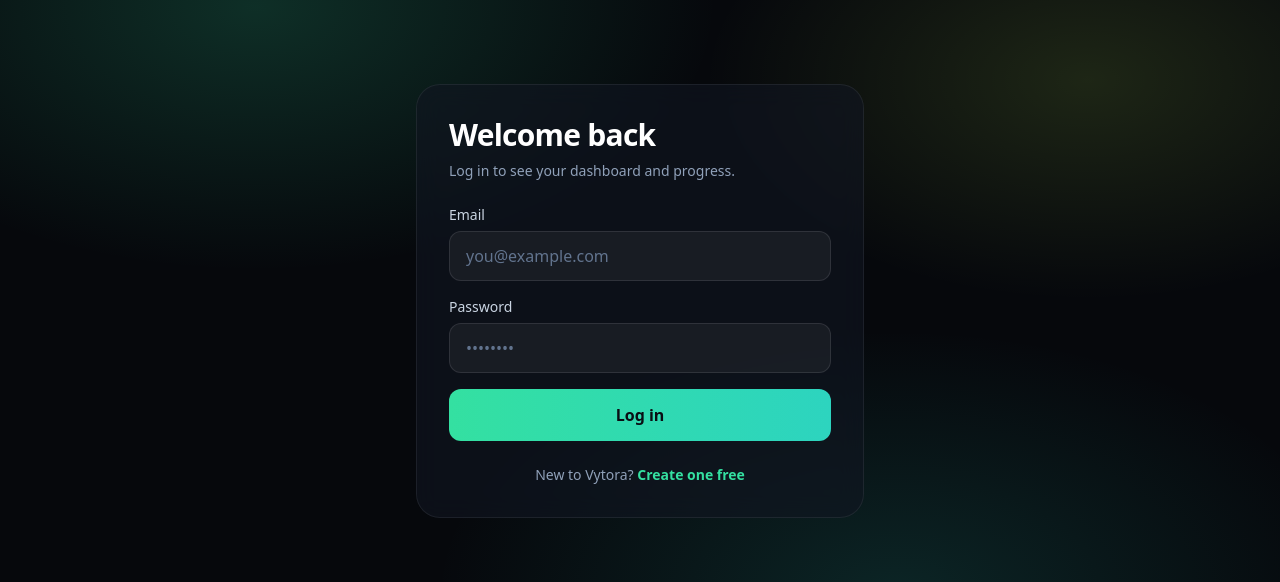
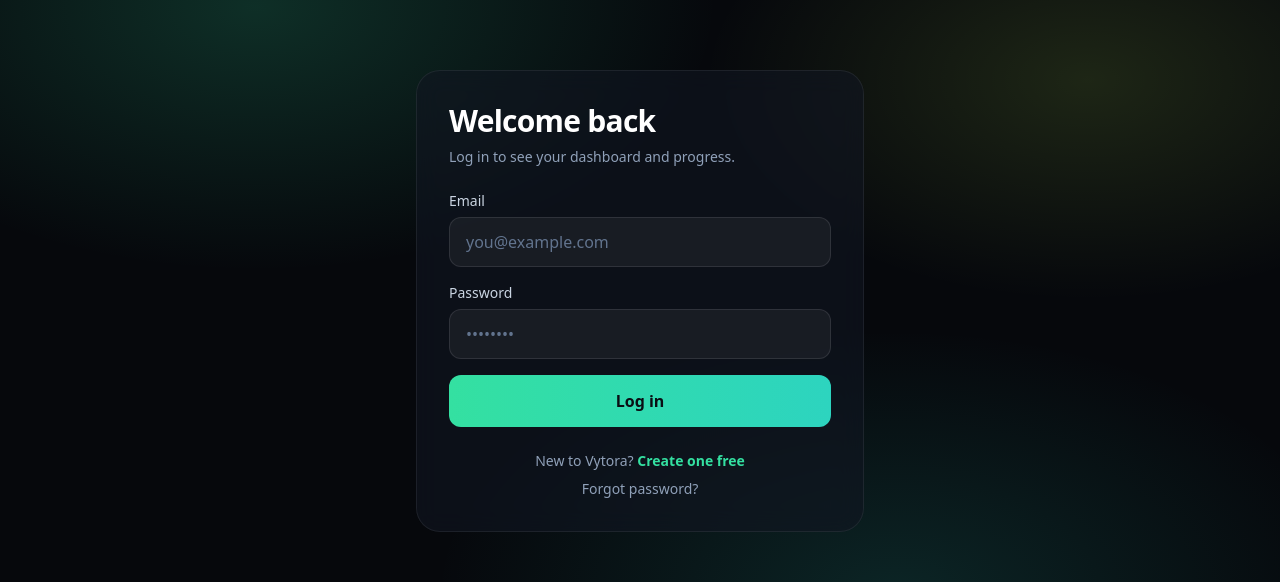
Before and after one commit to metrocardealsng-svg/Vytora, a Next.js app: page /login in a window 1280 px wide. Shown: the part 132-714 px from the top of the page. Built offline with nearby package versions, Linux system fonts and the light colour scheme; no server answers.

Commit message:
Update AuthForm.tsx

```diff
--- a/src/components/AuthForm.tsx
+++ b/src/components/AuthForm.tsx
@@ -107,6 +107,13 @@ export default function AuthForm({ mode }: { mode: "login" | "signup" }) {
           {isSignup ? "Log in" : "Create one free"}
         </Link>
       </p>
+      {!isSignup && (
+  <p className="mt-2 text-center text-sm">
+    <Link href="/forgot-password" className="text-slate-400 hover:text-mint">
+      Forgot password?
+    </Link>
+  </p>
+)}
     </div>
   );
 }
```
